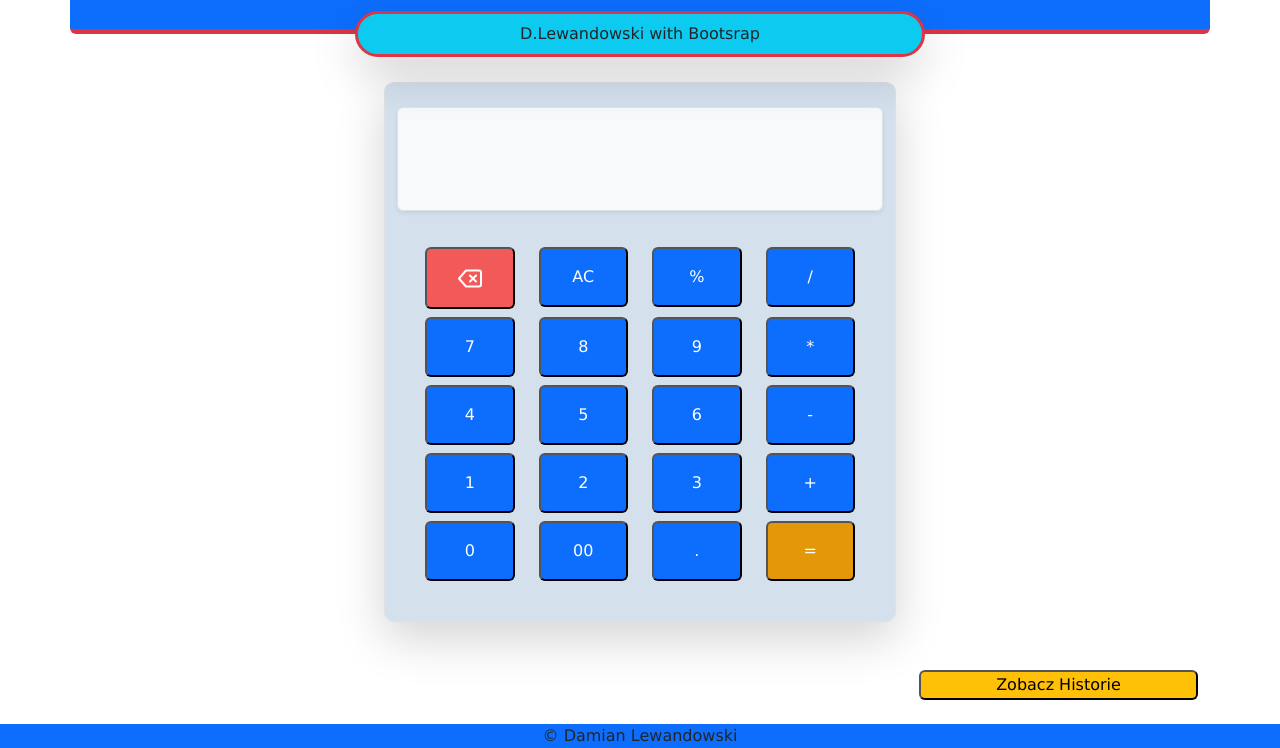
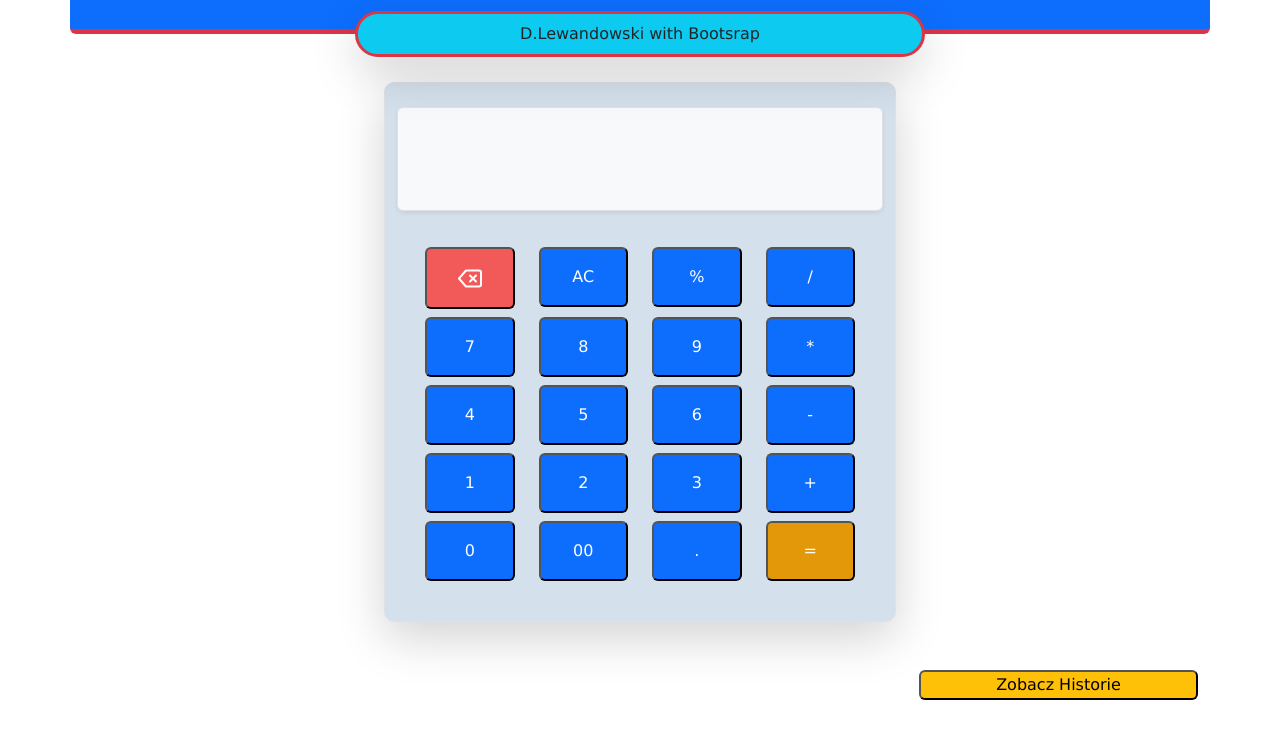
Before and after one commit to dalewandowski/CalculatorWithBootsrap, a plain HTML site: page index.html in a window 1280 px wide. Shown: the part 91-839 px from the top of the page. After the commit the page ends 800 px from the top, so only its background shows below. Drawn offline with nearby package versions, Linux system fonts and the light colour scheme.

Commit message:
delete footer

```diff
--- a/index.html
+++ b/index.html
@@ -162,14 +162,6 @@
       </div>
     </div>
 
-    <footer class="container-fluid mt-5 d-flex flex-column">
-      <div class="row">
-        <div class="col mt-4 text-center bg-primary flex-shrink-1">
-          &copy; Damian Lewandowski
-        </div>
-      </div>
-    </footer>
-
     <script
       src="https://cdn.jsdelivr.net/npm/@popperjs/core@2.11.8/dist/umd/popper.min.js"
       integrity="sha384-I7E8VVD/ismYTF4hNIPjVp/Zjvgyol6VFvRkX/vR+Vc4jQkC+hVqc2pM8ODewa9r"
```
